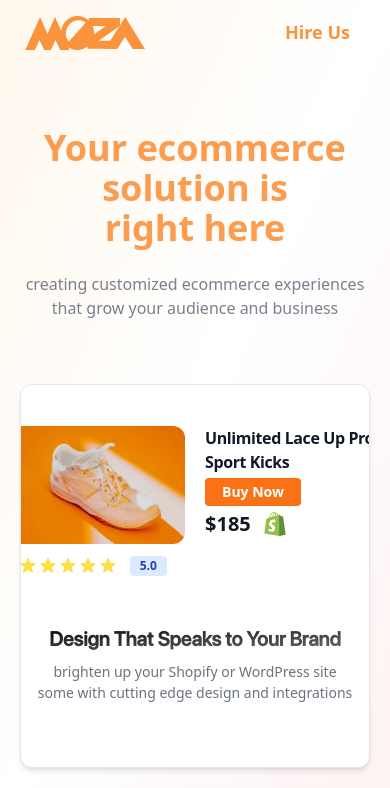
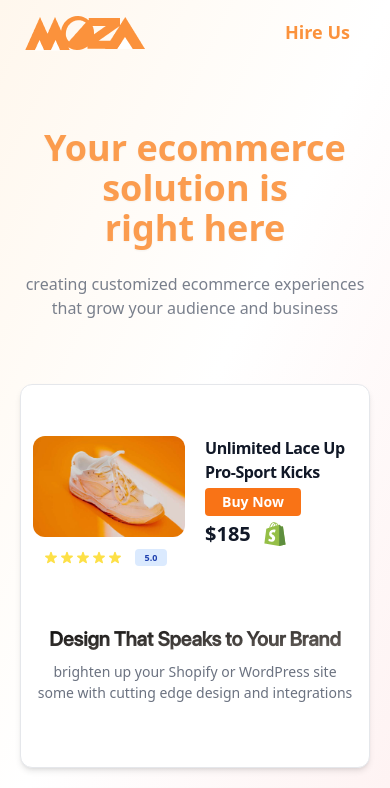
Before and after one commit to chloecourt/moza-site, a Next.js app: page / in a window 390 px wide. Shown: the top 788 px of the page. Built offline with nearby package versions, Linux system fonts and the light colour scheme.

Commit message:
improved responsiveness of shoe product

```diff
--- a/components/home/shoe-product.tsx
+++ b/components/home/shoe-product.tsx
@@ -15,7 +15,7 @@ export const StarRating = ({ className }: { className: string }) => {
       {starIds.map((star) => (
         <svg
           key={star}
-          className="h-5 w-5 text-yellow-300"
+          className="h-4 w-4 text-yellow-300 min-[500px]:h-5 min-[500px]:w-5"
           fill="currentColor"
           viewBox="0 0 20 20"
           xmlns="http://www.w3.org/2000/svg"
@@ -23,7 +23,7 @@ export const StarRating = ({ className }: { className: string }) => {
           <path d="M9.049 2.927c.3-.921 1.603-.921 1.902 0l1.07 3.292a1 1 0 00.95.69h3.462c.969 0 1.371 1.24.588 1.81l-2.8 2.034a1 1 0 00-.364 1.118l1.07 3.292c.3.921-.755 1.688-1.54 1.118l-2.8-2.034a1 1 0 00-1.175 0l-2.8 2.034c-.784.57-1.838-.197-1.539-1.118l1.07-3.292a1 1 0 00-.364-1.118L2.98 8.72c-.783-.57-.38-1.81.588-1.81h3.461a1 1 0 00.951-.69l1.07-3.292z"></path>
         </svg>
       ))}
-      <span className="mr-2 ml-3 rounded bg-blue-100 px-2.5 py-0.5 text-xs font-semibold text-blue-800 dark:bg-blue-200 dark:text-blue-800">
+      <span className="mr-2 ml-3 rounded bg-blue-100 px-2.5 py-0.5 text-[9px] font-semibold text-blue-800 dark:bg-blue-200 dark:text-blue-800 min-[500px]:text-xs">
         5.0
       </span>
     </div>
@@ -34,14 +34,14 @@ export default function ShoeProduct() {
   return (
     <div
       data-testid="ecommerce-shoe"
-      className="min-w-375 flex flex-col items-center justify-center"
+      className="flex flex-col items-center justify-center"
     >
-      <div className="mx-3 grid min-w-[375px] grid-cols-2 gap-5 sm:items-center">
+      <div className="mx-3 grid grid-cols-2 gap-5 sm:items-center">
         <div
           data-testid="shoe image container"
           className="flex-start flex flex-col items-center justify-center gap-1"
         >
-          <div className="">
+          <div>
             <Image
               className="self-center rounded-xl"
               src={shoeImage}
@@ -52,9 +52,10 @@ export default function ShoeProduct() {
           <StarRating className={"min-[500px]:hidden"} />
         </div>
         <div className="flex max-w-[260px] flex-col items-start gap-1 md:gap-2">
-          <h3 className="text-base font-semibold tracking-tight text-gray-900 dark:text-white sm:text-xl">
+          <h3 className="break-words text-base font-semibold tracking-tight text-gray-900 dark:text-white sm:text-xl">
             Unlimited Lace Up Pro-Sport Kicks
           </h3>
+
           {/* Buy Now Button */}
           <button className="w-24 rounded border-transparent bg-orange-500 py-1 px-2 text-sm font-semibold text-white hover:border hover:border-orange-500 hover:bg-transparent hover:text-orange-600 sm:w-36 sm:py-2 sm:px-4">
             Buy Now
--- a/components/layout/index.tsx
+++ b/components/layout/index.tsx
@@ -34,8 +34,8 @@ export default function Layout({
         <div className="mx-5 flex h-16 max-w-screen-xl items-center justify-between xl:mx-auto">
           <Link href="/" className="flex items-center font-display text-2xl">
             <Image
-              src="/images/mozalogo.png"
-              alt="Precedent logo"
+              src="/images/mozaLogo.png"
+              alt="Moza Logo"
               width="130"
               height="130"
               // className="mr-2 rounded-sm"
```
